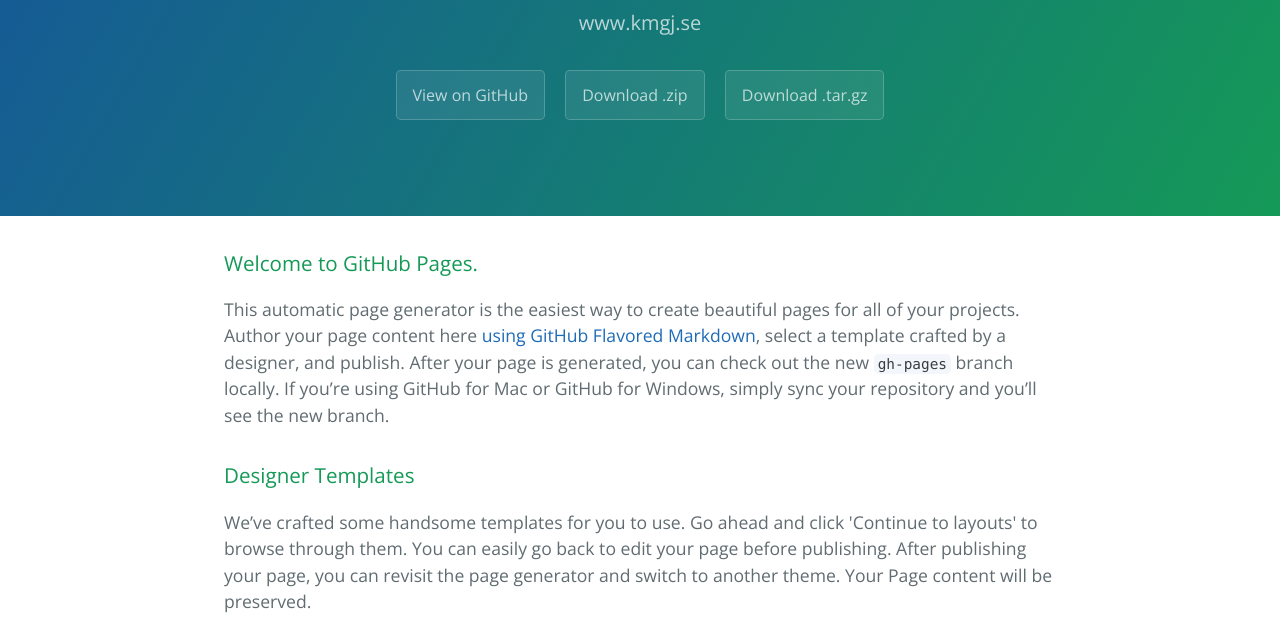
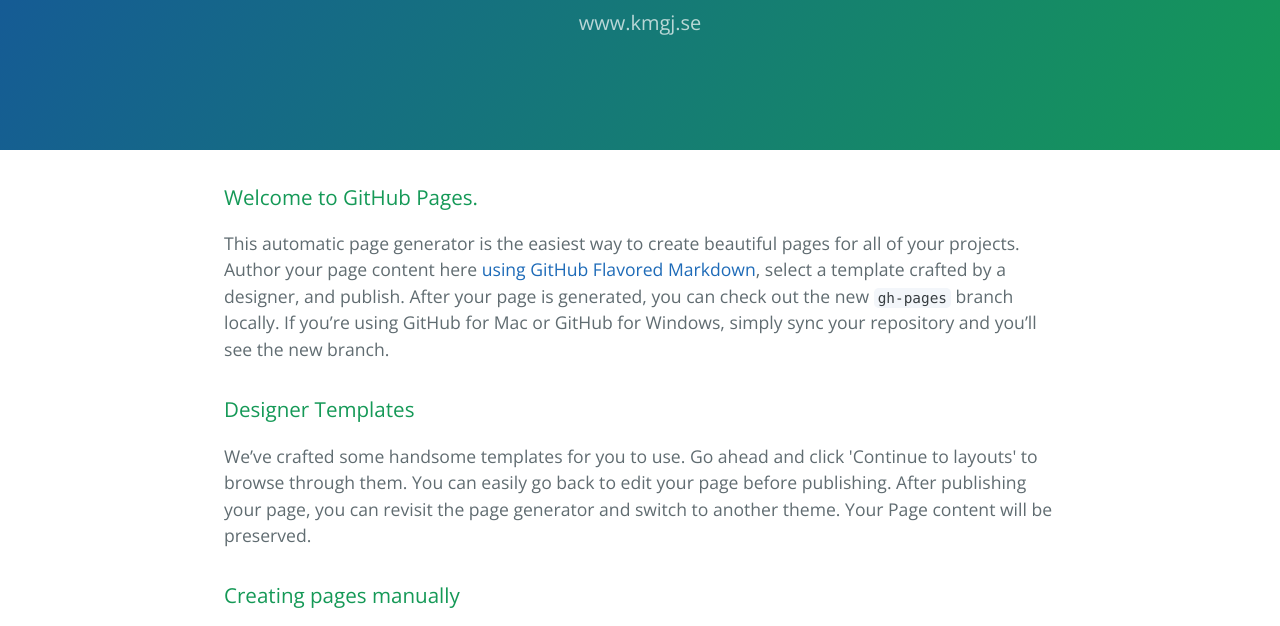
Before and after one commit to jamait/kmgj.net, a plain HTML site: page index.html in a window 1280 px wide. Shown: the part 167-793 px from the top of the page. Drawn offline with nearby package versions, Linux system fonts and the light colour scheme.

Commit message:
Update index.html

```diff
--- a/index.html
+++ b/index.html
@@ -13,9 +13,6 @@
     <section class="page-header">
       <h1 class="project-name">Kmgj.se</h1>
       <h2 class="project-tagline">www.kmgj.se</h2>
-      <a href="https://github.com/jamait/kmgj.se" class="btn">View on GitHub</a>
-      <a href="https://github.com/jamait/kmgj.se/zipball/master" class="btn">Download .zip</a>
-      <a href="https://github.com/jamait/kmgj.se/tarball/master" class="btn">Download .tar.gz</a>
     </section>
 
     <section class="main-content">
```
